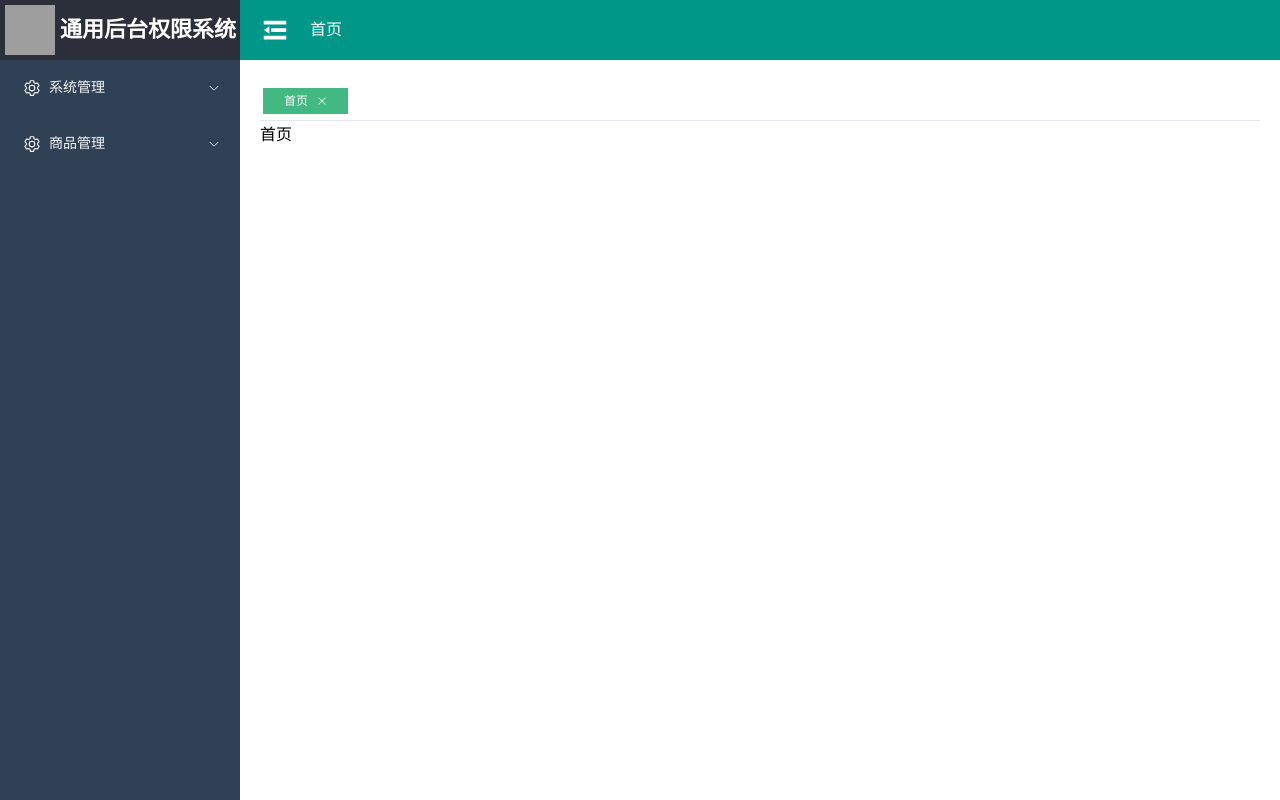
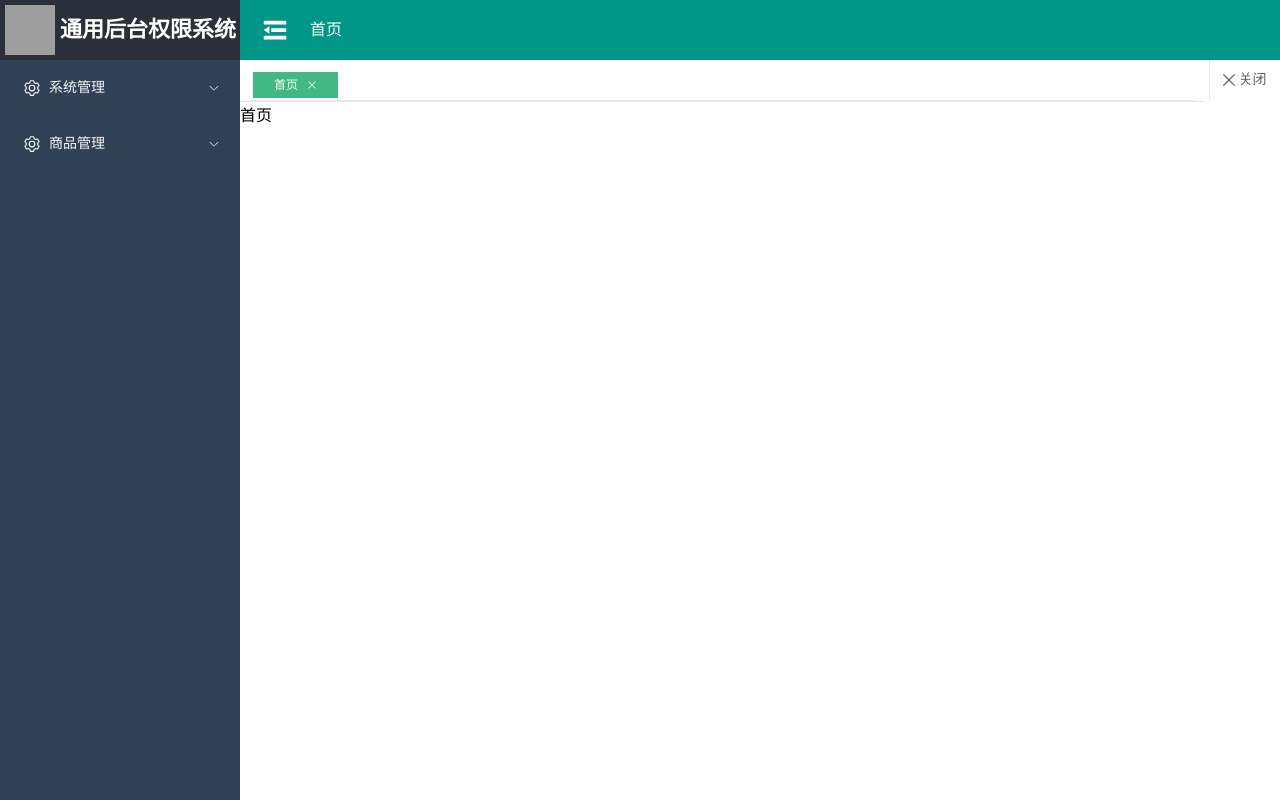
Before and after one commit to junwanzhao/common-limits-system, a Vue app in the folder project-web/: page /dashboard in a window 1280 px wide. Built offline with nearby package versions, Linux system fonts and the light colour scheme; grey boxes are pictures that could not be loaded.

Commit message:
feat: 选项卡关闭标签制作

```diff
--- a/project-web/src/layout/Index.vue
+++ b/project-web/src/layout/Index.vue
@@ -8,7 +8,10 @@
         <Header></Header>
       </el-header>
       <el-main class="main">
-        <Tabs></Tabs>
+        <div class="tabs">
+          <Tabs class="tabs-content"></Tabs>
+          <ColseTabs></ColseTabs>
+        </div>
         <router-view></router-view>
       </el-main>
     </el-container>
@@ -18,6 +21,7 @@
 import Header from '@/layout/header/Header.vue'
 import MenuBar from '@/layout/menu/MenuBar.vue'
 import Tabs from '@/layout/tabs/Tabs.vue'
+import ColseTabs from '@/layout/tabs/ColseTabs.vue'
 </script>
 <style lang="scss" scoped>
 .mycontainer {
@@ -31,7 +35,23 @@ import Tabs from '@/layout/tabs/Tabs.vue'
     align-items: center;
   }
   .main {
-    background-color: #ffffff;
+    padding: 0px;
+    .tabs {
+      display: flex;
+      justify-content: space-between;
+      flex-grow: 1;
+      border-bottom: 1px solid #e4e7ed;
+    }
+    padding-right: 75px;
+    .el-tabs {
+      width: 100%;
+      height: 33px;
+    }
+    .tabs-content {
+      padding-top: 8px;
+      padding-left: 10px;
+      padding-right: 10px;
+    }
   }
 }
 </style>
--- /dev/null
+++ b/project-web/src/layout/tabs/ColseTabs.vue
@@ -0,0 +1,43 @@
+<template>
+  <div class="close">
+    <el-dropdown>
+      <span class="el-dropdown-link">
+        <el-icon size="20" class="el-icon--right">
+          <Close />
+        </el-icon>
+        关闭
+      </span>
+      <template #dropdown>
+        <el-dropdown-menu>
+          <el-dropdown-item>关闭当前</el-dropdown-item>
+          <el-dropdown-item>关闭所有</el-dropdown-item>
+        </el-dropdown-menu>
+      </template>
+    </el-dropdown>
+  </div>
+</template>
+<script setup lang="ts"></script>
+<style scoped lang="scss">
+.close {
+  width: 60px;
+  height: 40px;
+  position: fixed;
+  top: 100;
+  right: 0;
+  z-index: 999;
+  display: flex;
+  align-items: center;
+  justify-content: center;
+  border-left: 1px solid #e4e7ed;
+  padding-right: 10px;
+}
+.el-dropdown-link {
+  cursor: pointer;
+  display: flex;
+  align-items: center;
+  justify-content: center;
+}
+.el-dropdown-link:focus {
+  outline: none;
+}
+</style>
```
